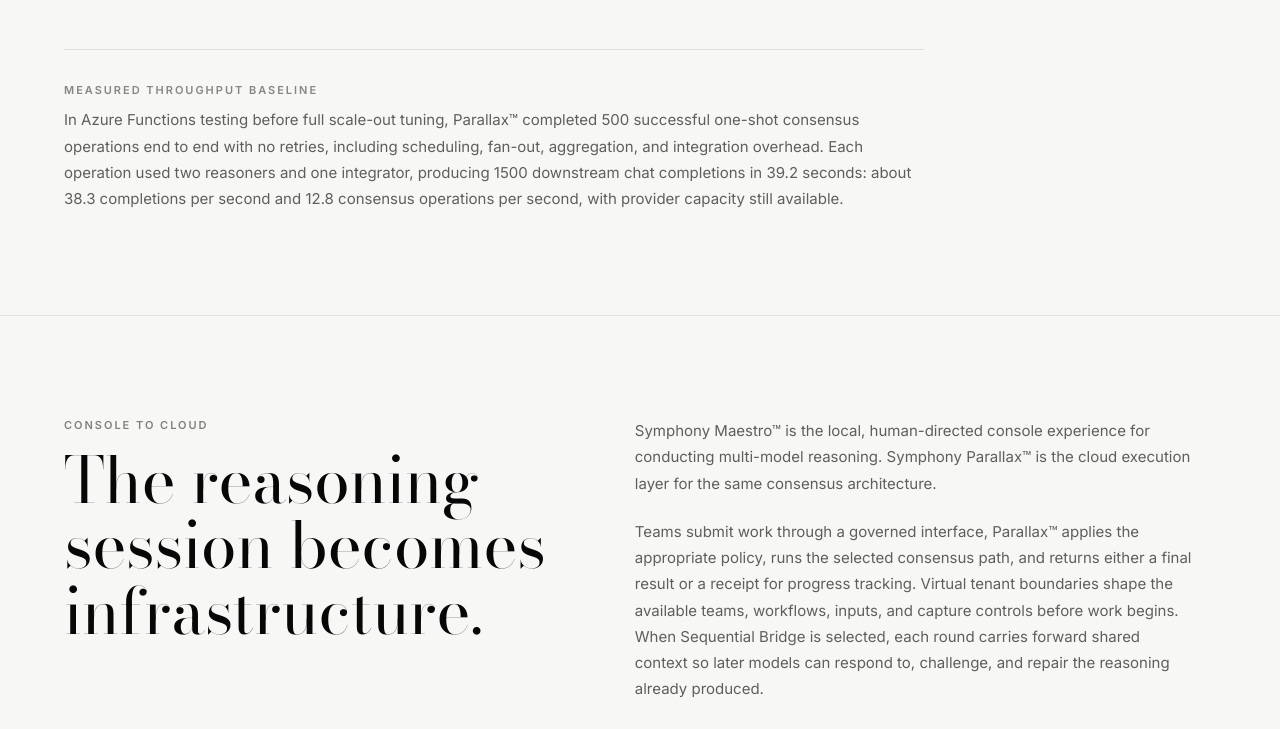
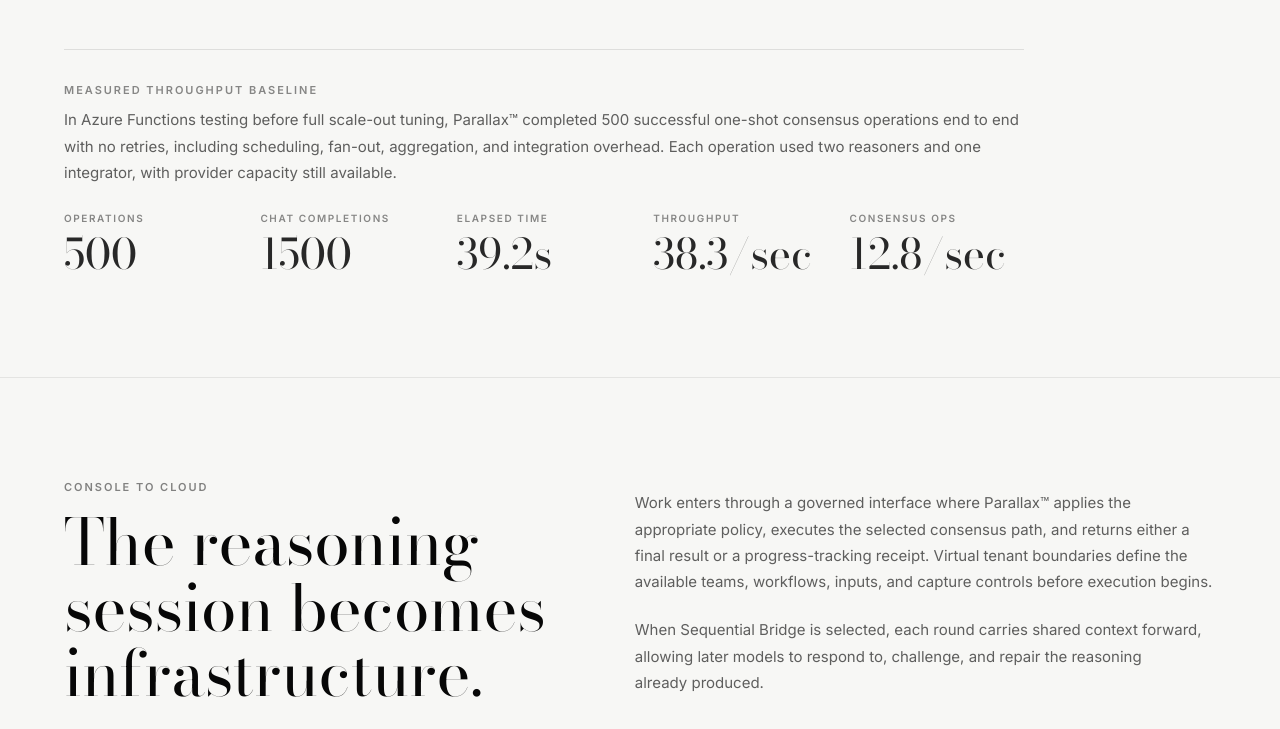
Before and after one commit to pretlow-stevenson/K.Means, a plain HTML site: page parallax.html in a window 1280 px wide. Shown: the part 2051-2780 px from the top of the page. Drawn offline with nearby package versions, Linux system fonts and the light colour scheme.

Commit message:
Polish Parallax proof and split alignment

```diff
--- a/assets/css/home.css
+++ b/assets/css/home.css
@@ -381,7 +381,7 @@
   display: grid;
   grid-template-columns: minmax(240px, 0.85fr) minmax(0, 1fr);
   gap: clamp(32px, 6vw, 88px);
-  align-items: start;
+  align-items: center;
 }
 
 .approach-list {
--- a/assets/css/linguistic-bridge.css
+++ b/assets/css/linguistic-bridge.css
@@ -362,7 +362,7 @@
   display: grid;
   grid-template-columns: minmax(240px, 0.85fr) minmax(0, 1fr);
   gap: clamp(32px, 6vw, 88px);
-  align-items: start;
+  align-items: center;
 }
 
 .text-stack {
@@ -478,7 +478,7 @@
 }
 
 .parallax-throughput-proof {
-  max-width: 860px;
+  max-width: 960px;
   margin-top: clamp(28px, 5vw, 52px);
   padding-top: clamp(20px, 4vw, 34px);
   border-top: 1px solid rgba(0, 0, 0, 0.1);
@@ -493,6 +493,35 @@
   letter-spacing: 0.18em;
   line-height: 1.25;
   text-transform: uppercase;
+}
+
+.parallax-throughput-stats {
+  display: grid;
+  grid-template-columns: repeat(5, minmax(0, 1fr));
+  gap: clamp(14px, 2vw, 22px);
+  margin: clamp(18px, 3vw, 26px) 0 0;
+}
+
+.parallax-throughput-stats div {
+  min-width: 0;
+}
+
+.parallax-throughput-stats dt {
+  margin-bottom: 8px;
+  color: rgba(0, 0, 0, 0.46);
+  font-size: 10px;
+  font-weight: 600;
+  letter-spacing: 0.16em;
+  line-height: 1.25;
+  text-transform: uppercase;
+}
+
+.parallax-throughput-stats dd {
+  margin: 0;
+  color: rgba(0, 0, 0, 0.84);
+  font-family: "Bodoni Moda", Georgia, serif;
+  font-size: clamp(28px, 4vw, 42px);
+  line-height: 1;
 }
 
 .parallax-pocket-line {
@@ -678,6 +707,15 @@
     flex-direction: column;
   }
 
+  .parallax-throughput-stats {
+    gap: 18px;
+    grid-template-columns: repeat(2, minmax(0, 1fr));
+  }
+
+  .parallax-throughput-stats div:last-child {
+    grid-column: 1 / -1;
+  }
+
   .site-footer {
     grid-template-columns: 1fr;
   }
--- a/parallax.html
+++ b/parallax.html
@@ -113,9 +113,30 @@
         <p>
           In Azure Functions testing before full scale-out tuning, Parallax™ completed 500 successful one-shot consensus
           operations end to end with no retries, including scheduling, fan-out, aggregation, and integration overhead. Each
-          operation used two reasoners and one integrator, producing 1500 downstream chat completions in 39.2 seconds:
-          about 38.3 completions per second and 12.8 consensus operations per second, with provider capacity still available.
+          operation used two reasoners and one integrator, with provider capacity still available.
         </p>
+        <dl class="parallax-throughput-stats" aria-label="Measured throughput results">
+          <div>
+            <dt>Operations</dt>
+            <dd>500</dd>
+          </div>
+          <div>
+            <dt>Chat Completions</dt>
+            <dd>1500</dd>
+          </div>
+          <div>
+            <dt>Elapsed Time</dt>
+            <dd>39.2s</dd>
+          </div>
+          <div>
+            <dt>Throughput</dt>
+            <dd>38.3/sec</dd>
+          </div>
+          <div>
+            <dt>Consensus Ops</dt>
+            <dd>12.8/sec</dd>
+          </div>
+        </dl>
       </div>
     </section>
 
@@ -125,24 +146,15 @@
         <h2 id="cloud-title">The reasoning session becomes infrastructure.</h2>
       </div>
       <div class="text-stack">
-        <p>
-          Symphony Maestro™ is the local, human-directed console experience for conducting multi-model reasoning.
-          Symphony Parallax™ is the cloud execution layer for the same consensus architecture.
-        </p>
-        <p>
-          Teams submit work through a governed interface, Parallax™ applies the appropriate policy, runs the selected consensus
-          path, and returns either a final result or a receipt for progress tracking. Virtual tenant boundaries shape the
-          available teams, workflows, inputs, and capture controls before work begins. When Sequential Bridge is selected, each
-          round carries forward shared context so later models can respond to, challenge, and repair the reasoning already
-          produced.
-        </p>
+        <p>Work enters through a governed interface where Parallax™ applies the appropriate policy, executes the selected consensus path, and returns either a final result or a progress-tracking receipt. Virtual tenant boundaries define the available teams, workflows, inputs, and capture controls before execution begins.</p>
+        <p>When Sequential Bridge is selected, each round carries shared context forward, allowing later models to respond to, challenge, and repair the reasoning already produced.</p>
       </div>
     </section>
 
     <section class="section capability-section" aria-labelledby="modes-title">
       <div class="section-heading">
         <p class="eyebrow">Execution Modes</p>
-        <h2 id="modes-title">Two operating families for different consensus needs.</h2>
+        <h2 id="modes-title">Two operating families for distinct consensus needs.</h2>
         <p class="section-intro">
           Sequential Bridge is the primary full-protocol mode for deliberative work. One-shot modes remain useful for
           speed and validation, but they are explicitly parallel rather than conversational. When supported by the
@@ -188,7 +200,7 @@
     <section class="section split-section" aria-labelledby="signaling-title">
       <div>
         <p class="eyebrow">Runtime Signaling</p>
-        <h2 id="signaling-title">Model collaboration becomes operational state.</h2>
+        <h2 id="signaling-title">Model signals become operational state.</h2>
       </div>
       <div class="text-stack">
         <p>
```
